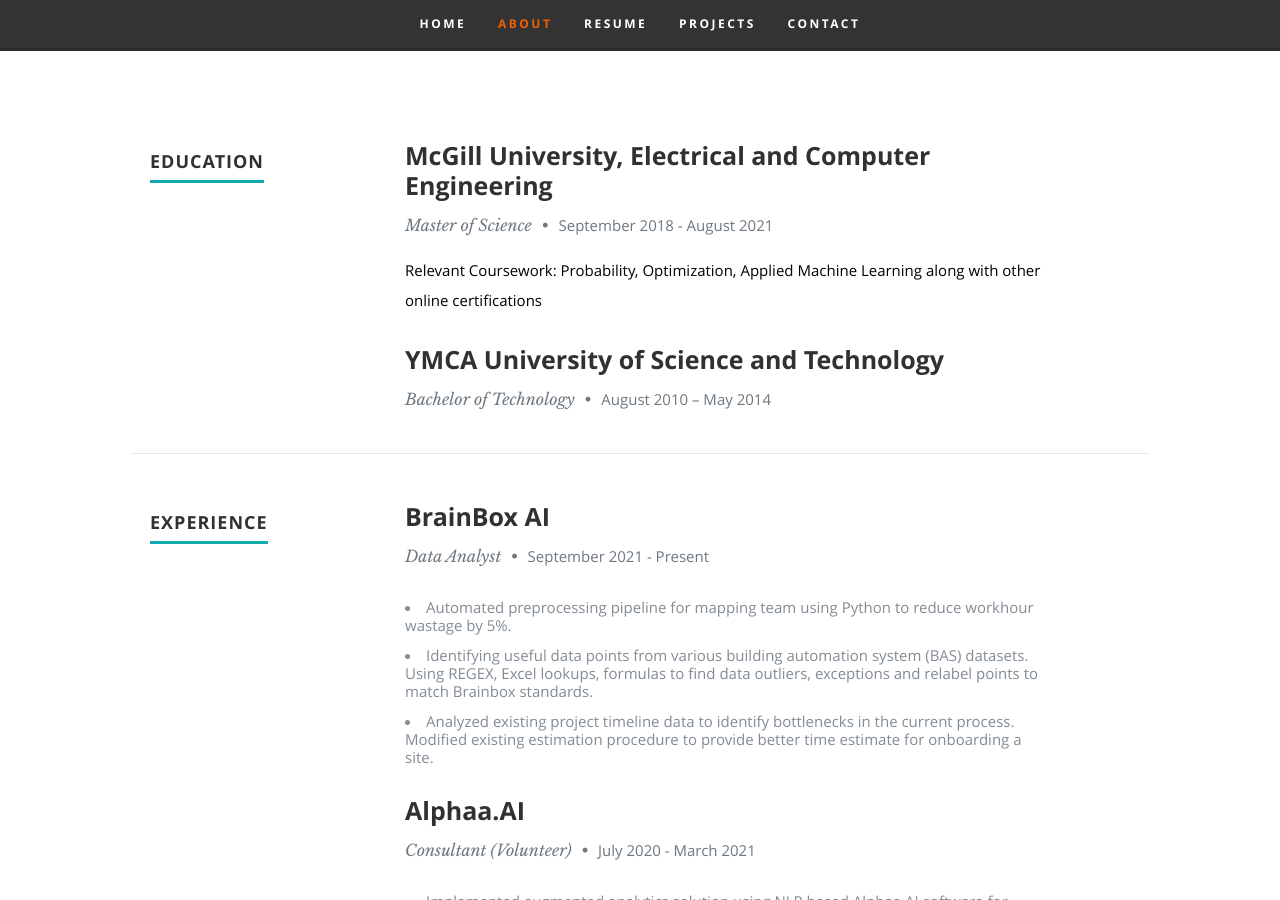
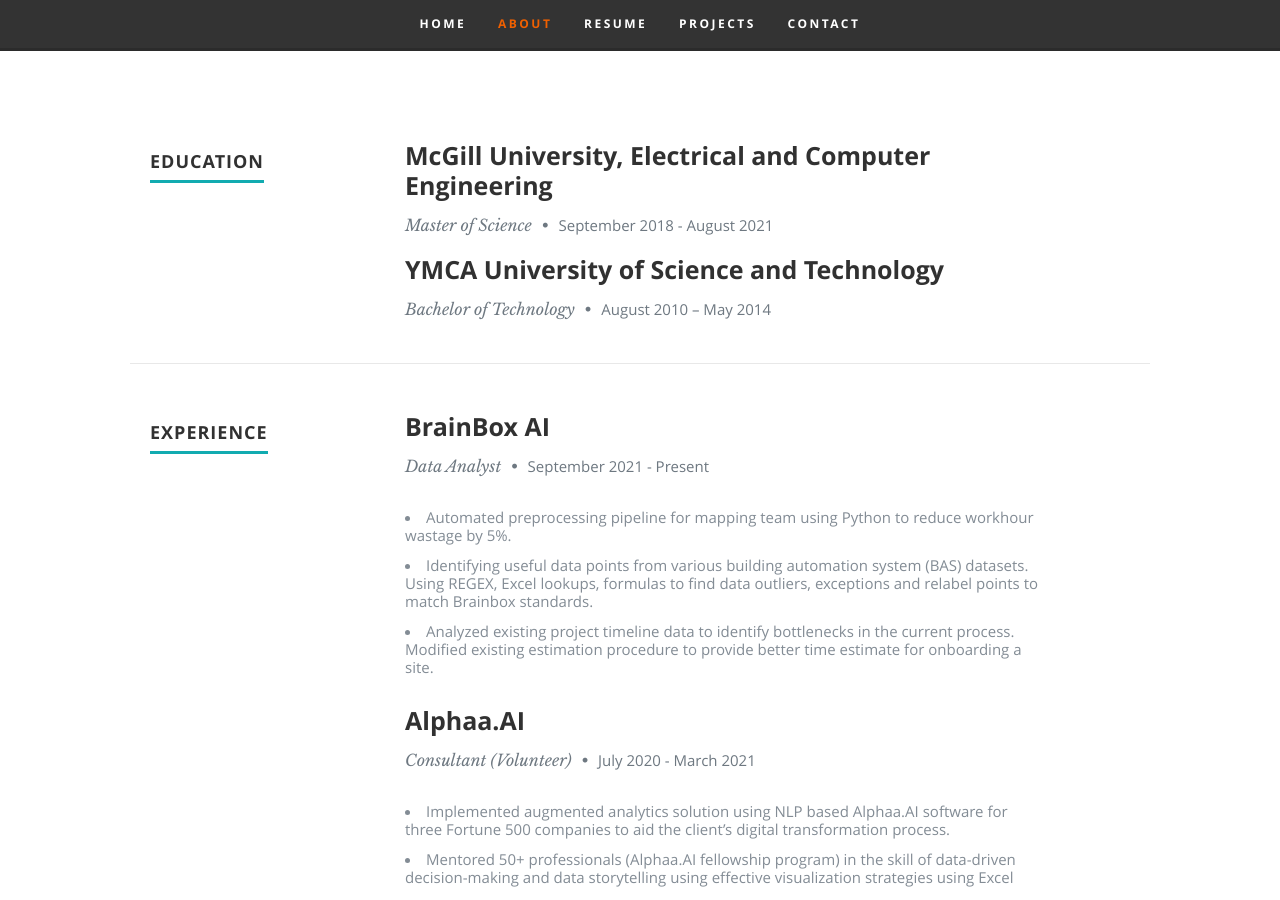
Before and after one commit to ShantanilBagchi/shantanilbagchi.github.io, a Jekyll site: the page index.html, which Jekyll copies as it is, in a window 1280 px wide and 900 px high, scrolled down 1716 px. Built offline with Jekyll 4.4.1, drawn with Linux system fonts in a browser that asks for light colours; nearby versions of some CDN libraries.

Commit message:
Update index.html

```diff
--- a/index.html
+++ b/index.html
@@ -151,9 +151,6 @@
 
                   <h3>McGill University, Electrical and Computer Engineering </h3>
                   <p class="info">Master of Science <span>&bull;</span> <em class="date">September 2018 - August 2021</em></p>
-                  <p style="color:Black;">
-		  Relevant Coursework: Probability, Optimization, Applied Machine Learning along with other online certifications
-		</p>
 
                </div>
 
@@ -165,10 +162,6 @@
 
                   <h3>YMCA University of Science and Technology</h3>
                   <p class="info">Bachelor of Technology <span>&bull;</span> <em class="date">August 2010 – May 2014</em></p>
-
-                  <!-- <p style="color:Black;">
-				   ...
-				  </p> -->
 
                </div>
 
```
